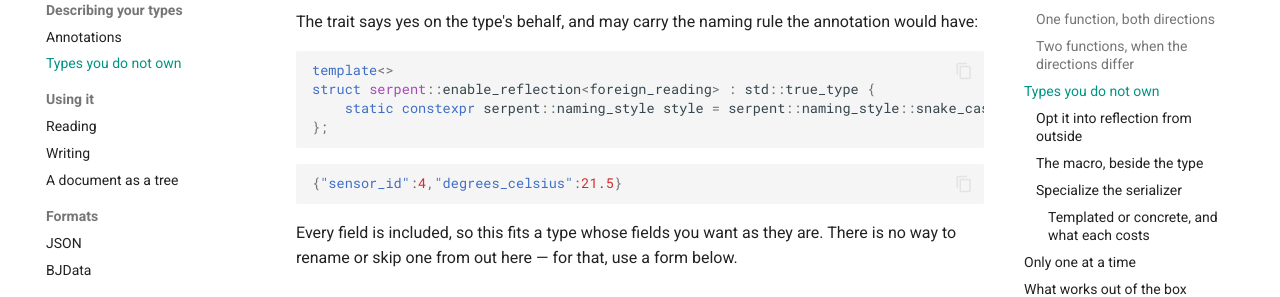
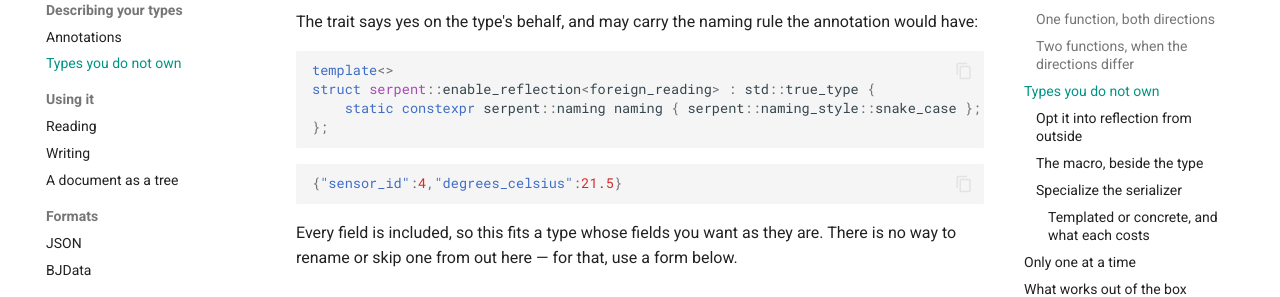
Before and after one commit to nebkat/cpp-serpent, an MkDocs documentation site: the page built from docs/types.md, in a window 1280 px wide and 900 px high, scrolled down 1866 px. Shown: the part 161-458 px from the top of the window. Built offline with MkDocs 1.6.1 and Material for MkDocs 9.7.7, drawn with Linux system fonts in a browser that asks for light colours; comment, search, counter and statistics services are not loaded.

Commit message:
change(reflect): One spelling for a naming rule, not two
A trait carried its rule as a bare naming_style called `style`, while a member table
accepted that and a `naming` object both. The annotation has always been `naming`, so
that is the one that stays: a trait now reads like the annotation it stands in for.

````diff
--- a/docs/types.md
+++ b/docs/types.md
@@ -97,7 +97,7 @@ have:
 ```cpp
 template<>
 struct serpent::enable_reflection<foreign_reading> : std::true_type {
-    static constexpr serpent::naming_style style = serpent::naming_style::snake_case;
+    static constexpr serpent::naming naming { serpent::naming_style::snake_case };
 };
 ```
 
````
Also changed, not shown: 2 other files.
